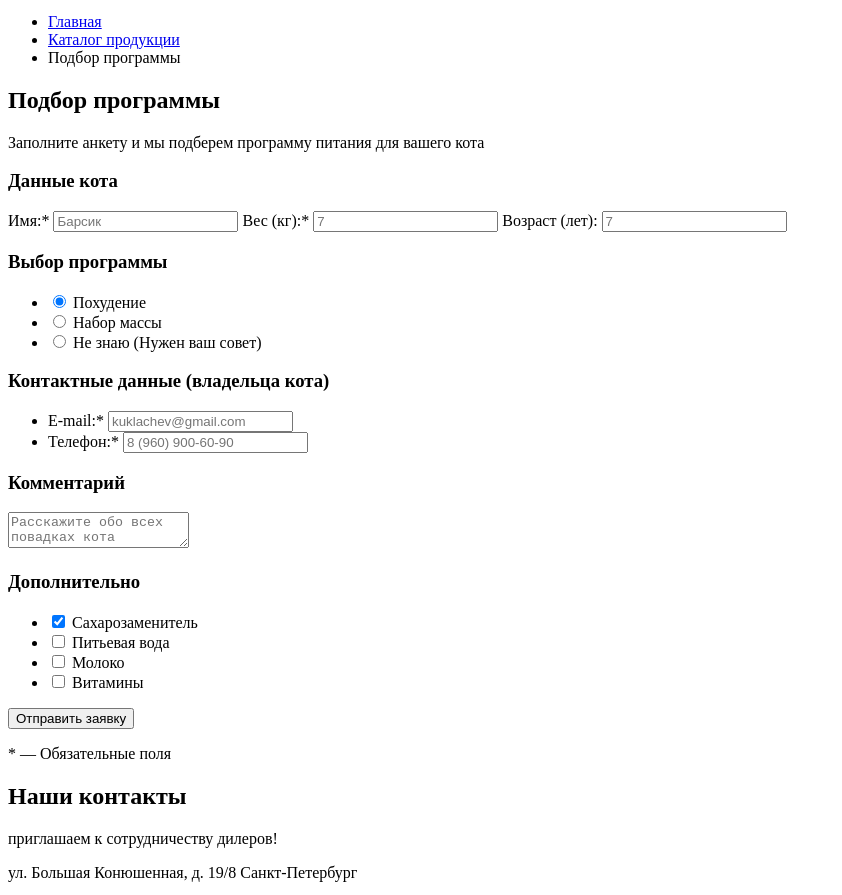
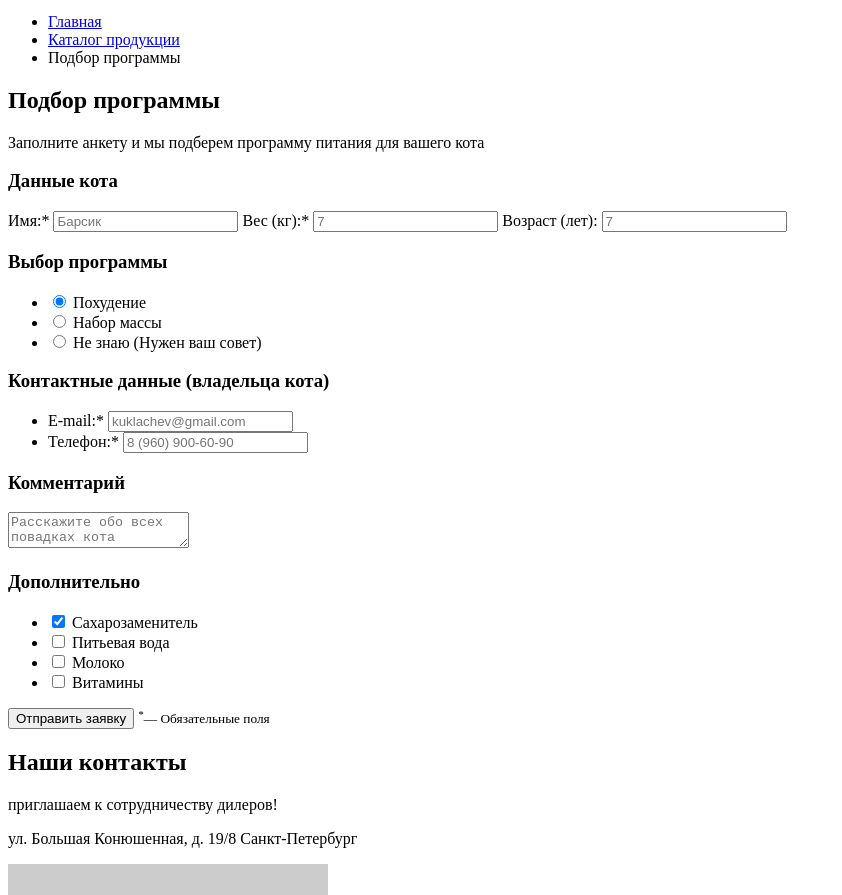
Before and after one commit to LbIdarka/234657-cat-energy, a website: page source/form.html in a window 1280 px wide. Shown: the part 126-1021 px from the top of the page, without its empty margins (0-842 px from the left). Drawn offline with Linux system fonts and the light colour scheme; placeholder pictures from the web are drawn by us.

Commit message:
меняет тег для сноски в форме

```diff
--- a/source/form.html
+++ b/source/form.html
@@ -103,7 +103,9 @@
       </div>
 
       <button class="form__btn  btn" type="submit">Отправить заявку</button>
-      <p class="form__note">* — Обязательные поля</p>
+      <small class="form__note">
+        <sup>*</sup>— Обязательные поля
+      </small>
     </form>
 
   </main>
```
